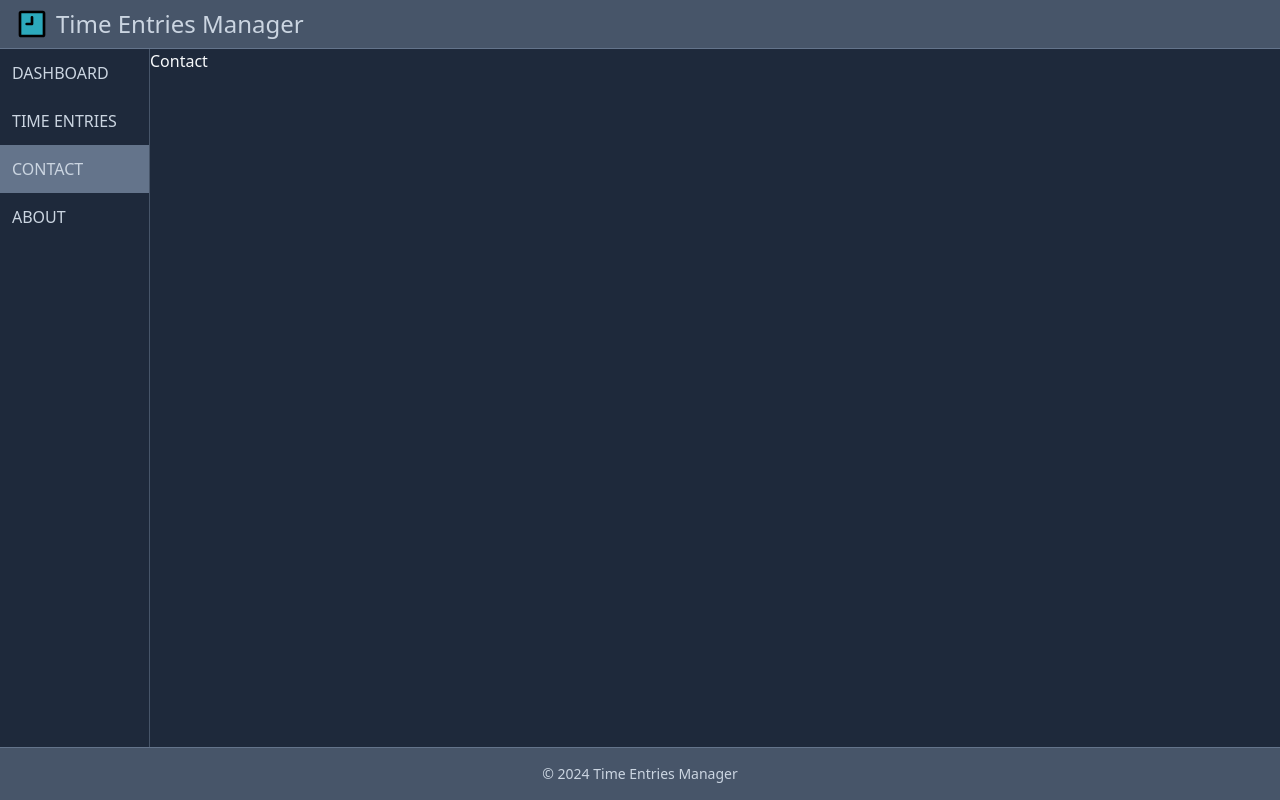
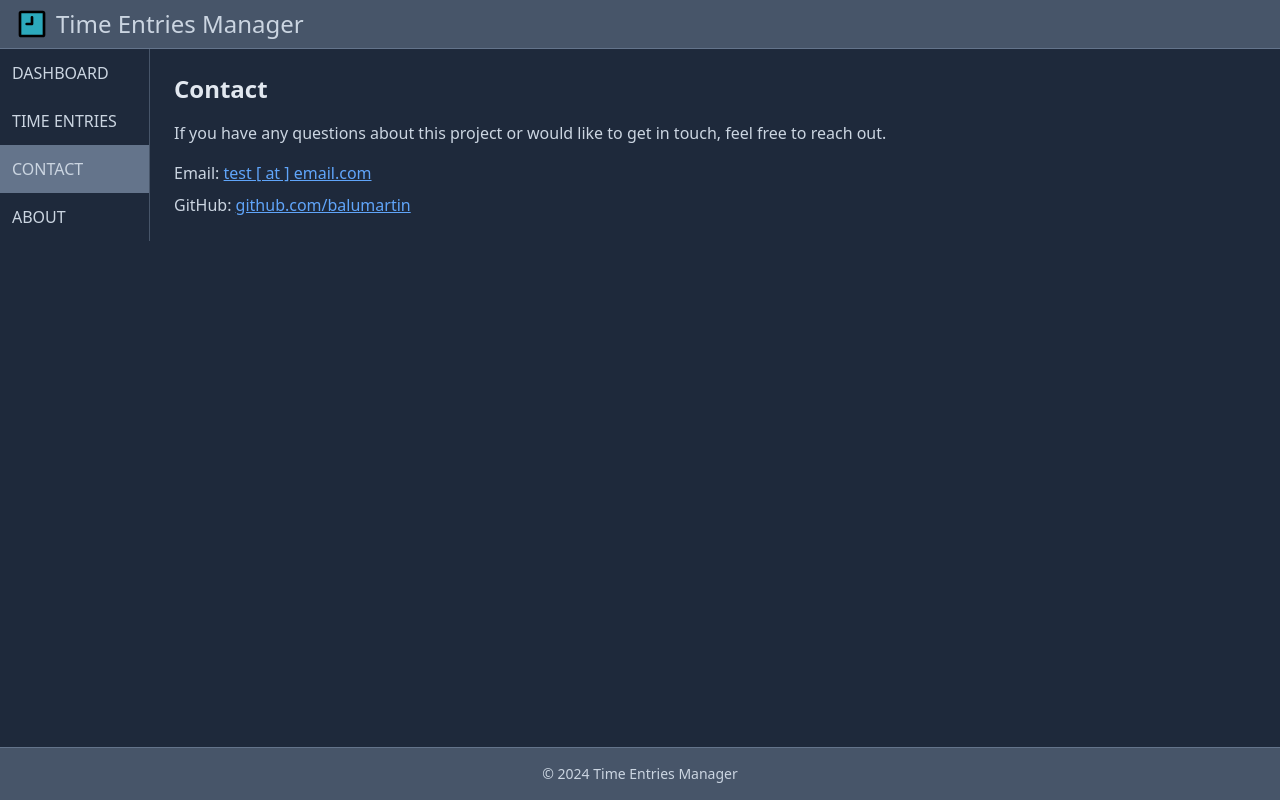
Before and after one commit to balumartin/time-entries-manager, a React (Vite) app: page /contact in a window 1280 px wide. Built offline with nearby package versions, Linux system fonts and the light colour scheme.

Commit message:
updated pages

```diff
--- a/src/layout/MainLayout.jsx
+++ b/src/layout/MainLayout.jsx
@@ -6,9 +6,9 @@ import Footer from "../components/Footer.jsx";
 
 export default function MainLayout() {
   return (
-    <div className="flex flex-col items-start justify-start w-full h-screen">
+    <div className="flex flex-col min-h-screen">
       <Header />
-      <div className="flex h-full w-full">
+      <div className="flex flex-1 w-full">
         <Sidebar />
         <main className="flex-1">
           <Outlet />
--- a/src/pages/About.jsx
+++ b/src/pages/About.jsx
@@ -1,5 +1,21 @@
 export default function About() {
   return (
-    <div>About</div>
-  )
+    <main className="p-6 max-w-3xl">
+      <h1 className="text-2xl font-semibold text-slate-200 mb-4">
+        About This Project
+      </h1>
+
+      <p className="text-slate-300 mb-4">
+        This is a simple time tracking app built with React.
+      </p>
+
+      <p className="text-slate-300 mb-4">
+        Built mainly for practice — focusing on state management, component structure, and data handling with localStorage.
+      </p>
+
+      <p className="text-slate-300">
+        You can add, edit, and delete entries, and view summaries with charts.
+      </p>
+    </main>
+  );
 }
--- a/src/pages/Contact.jsx
+++ b/src/pages/Contact.jsx
@@ -1,5 +1,31 @@
 export default function Contact() {
   return (
-    <div>Contact</div>
-  )
+    <main className="p-6 max-w-3xl">
+      <h1 className="text-2xl font-semibold text-slate-200 mb-4">Contact</h1>
+
+      <p className="text-slate-300 mb-4">
+        If you have any questions about this project or would like to get in
+        touch, feel free to reach out.
+      </p>
+
+      <div className="text-slate-300 space-y-2">
+        <p>
+          Email:{" "}
+          <a className="text-blue-400 underline">
+            test [ at ] email.com
+          </a>
+        </p>
+
+        <p>
+          GitHub:{" "}
+          <a
+            target="_blank"
+            className="text-blue-400 underline"
+          >
+            github.com/balumartin
+          </a>
+        </p>
+      </div>
+    </main>
+  );
 }
```
